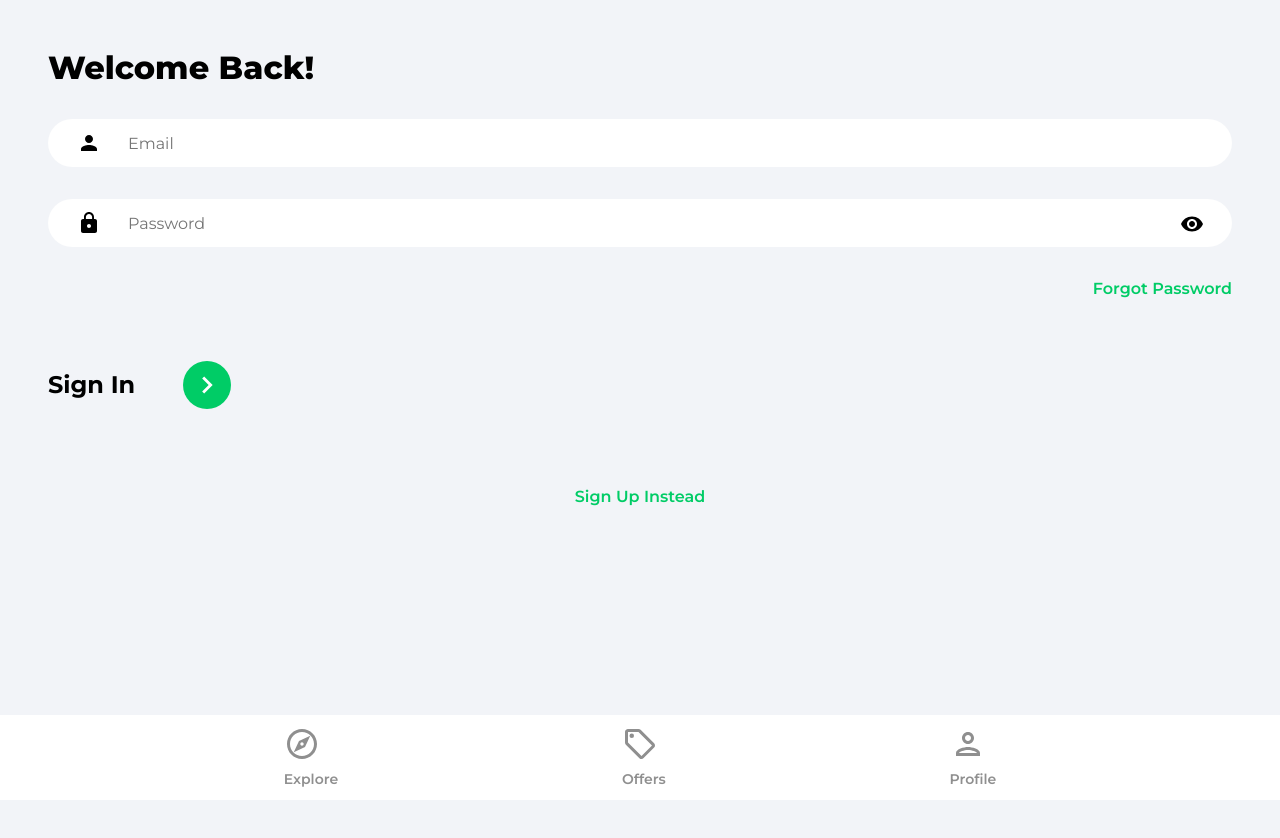
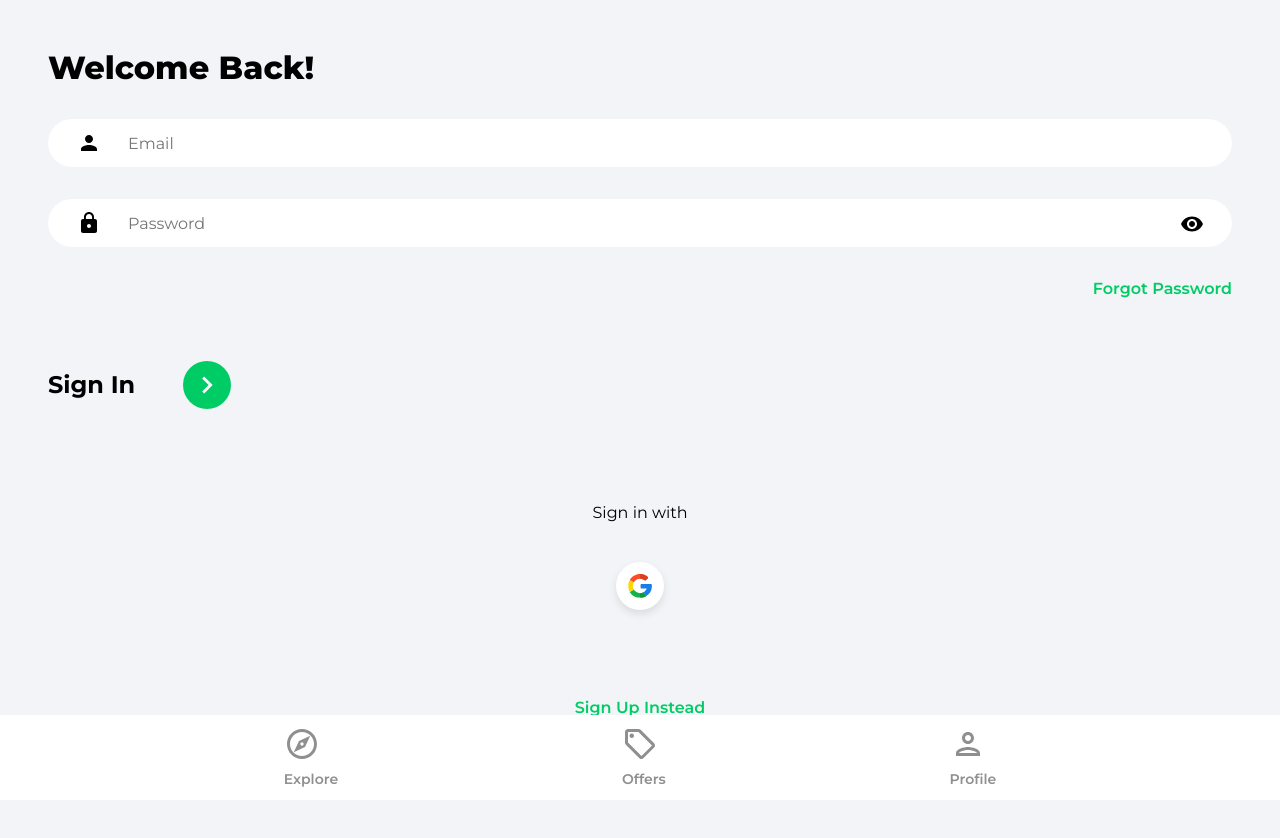
Before and after one commit to emeechan/house-marketplace, a React (Create React App) app: page /sign-in in a window 1280 px wide. Shown: the top 838 px of the page. Before the commit the page ends 800 px from the top, so only its background shows below. Built offline with nearby package versions, Linux system fonts and the light colour scheme.

Commit message:
google oauth sign up

```diff
--- /dev/null
+++ b/src/components/OAuth.jsx
@@ -0,0 +1,51 @@
+import { useLocatio, useLocation, useNavigate } from "react-router-dom"
+import {getAuth, signInWithPopup, GoogleAuthProvider} from 'firebase/auth'
+import {doc, setDoc, getDoc, serverTimestamp } from 'firebase/firestore'
+import {db} from '../firebase.config'
+import { toast } from "react-toastify"
+import googleIcon from '../assets/svg/googleIcon.svg'
+
+function OAuth() {
+    const navigate = useNavigate()
+    const location = useLocation()
+
+    const onGoogleClick = async () => {
+        try {
+            const auth = getAuth()
+            const provider  = new GoogleAuthProvider()
+            const result = await signInWithPopup(auth, provider)
+            //gets the user from the google sign in
+            const user = result.user
+
+            //checks for user
+            //passes in the user id
+            const docRef = doc(db, 'users', user.uid)
+            const docSnap = await getDoc(docRef)
+
+            //if user doesnt exist, create user
+            if(!docSnap.exists()) {
+                await setDoc(doc(db, 'users', user.uid), {
+                    name: user.displayName,
+                    email: user.email,
+                    //uses the timestamp on the server
+                    timestamp: serverTimestamp()
+                })
+            }
+            navigate('/')
+        } catch (error) {
+            toast.error('Could not authorise with Google')
+        }
+    }
+
+  return (
+    <div className="socialLogin">
+        {/* if in the sign up page it says sign up, else it says sign in */}
+      <p> Sign {location.pathname === '/sign-up' ? 'up' : 'in'} with </p>
+      <button className="socialIconDiv" onClick={onGoogleClick}>
+        <img className='socialIconImg' src={googleIcon} alt="google" />
+      </button>
+    </div>
+  )
+}
+
+export default OAuth
--- a/src/pages/SignIn.jsx
+++ b/src/pages/SignIn.jsx
@@ -4,6 +4,7 @@
 import { getAuth, signInWithEmailAndPassword, updateProfile } from "firebase/auth"
 import { setDoc, doc, serverTimestamp } from "firebase/firestore"
 import { db } from '../firebase.config'
+import OAuth from "../components/OAuth"
 import {ReactComponent as ArrowRightIcon} from '../assets/svg/keyboardArrowRightIcon.svg'
 import visibilityIcon from '../assets/svg/visibilityIcon.svg'
 
@@ -91,7 +92,7 @@
           </div>
         </form>
 
-        {/* google OAuth*/ }
+        <OAuth/>
 
         <Link to='/sign-up' className='registerLink'>
           Sign Up Instead
--- a/src/pages/SignUp.jsx
+++ b/src/pages/SignUp.jsx
@@ -4,6 +4,7 @@
 import { getAuth, createUserWithEmailAndPassword, updateProfile } from "firebase/auth"
 import { setDoc, doc, serverTimestamp } from "firebase/firestore"
 import { db } from '../firebase.config'
+import OAuth from "../components/OAuth"
 import {ReactComponent as ArrowRightIcon} from '../assets/svg/keyboardArrowRightIcon.svg'
 import visibilityIcon from '../assets/svg/visibilityIcon.svg'
 
@@ -89,7 +90,7 @@
             </div>
           </form>
 
-          {/* google OAuth */}
+          <OAuth />
           <Link to='/sign-in' className='registerLink'>
           Sign In Instead
         </Link>
```
